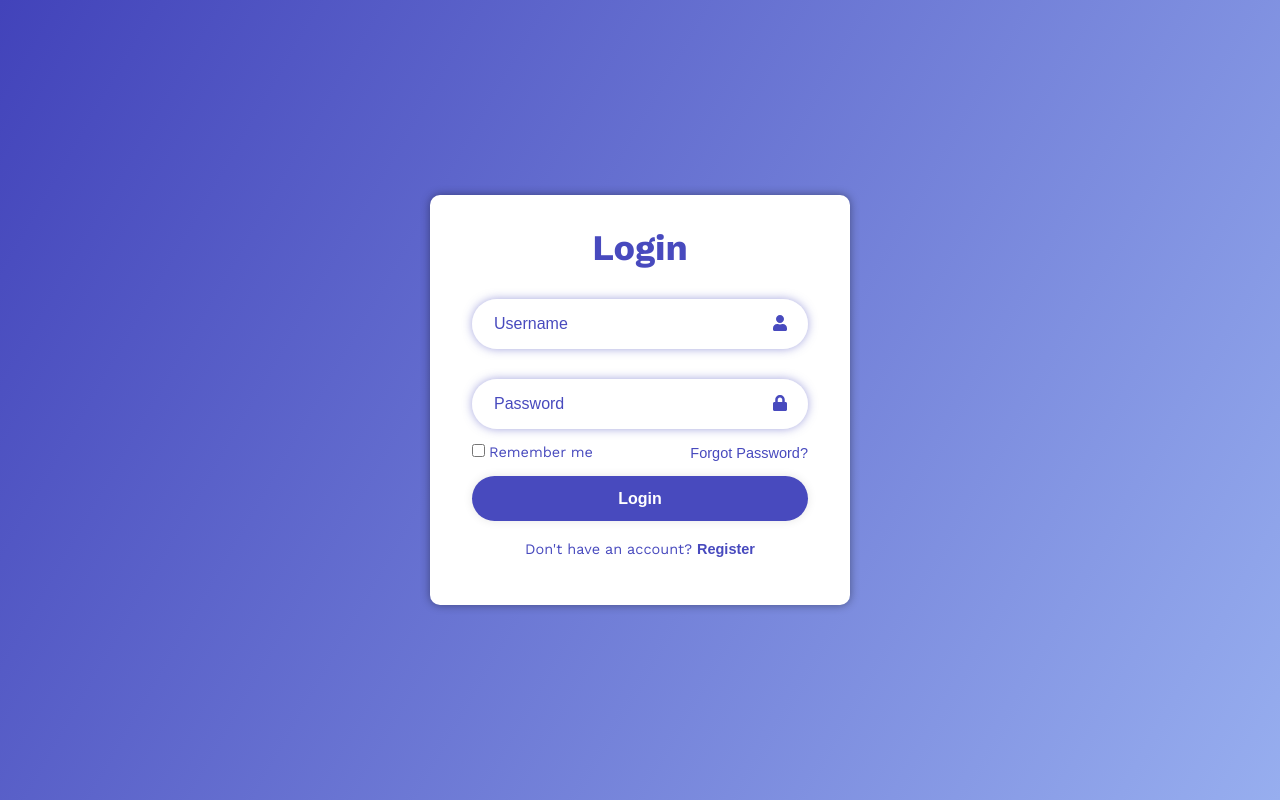
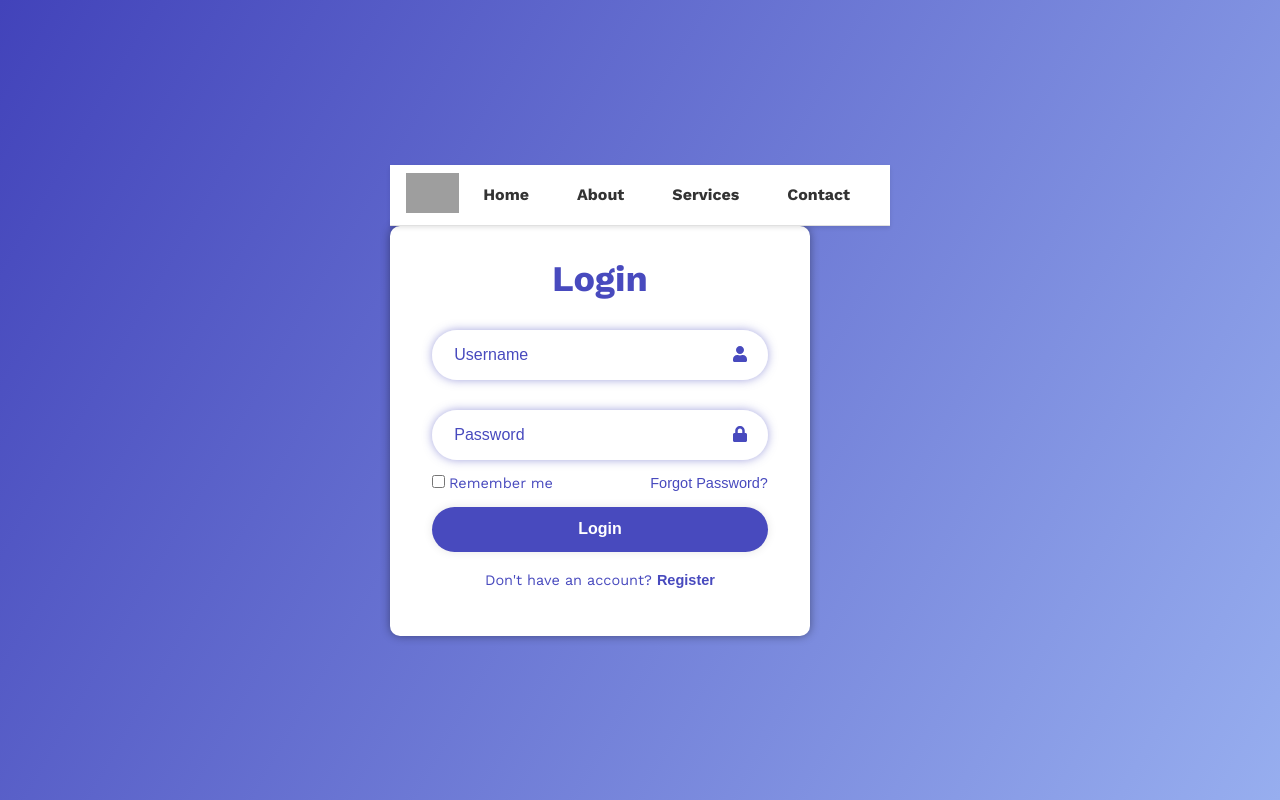
Before and after one commit to Henard-Gertzen/CMPG323-Project, a React (Create React App) app: page / in a window 1280 px wide. Built offline with nearby package versions, Linux system fonts and the light colour scheme; grey boxes are pictures that could not be loaded.

Commit message:
Modified code

```diff
--- a/src/App.jsx
+++ b/src/App.jsx
@@ -1,9 +1,11 @@
 import React from 'react'
 import { LoginPage } from './pages/LoginPage';
+import Navbar from './components/NavBar/NavBar';
 
 function App() {
   return (
     <main>
+      <Navbar />
       <LoginPage />
     </main>
   );
--- a/src/components/NavBar/NavBar.css
+++ b/src/components/NavBar/NavBar.css
@@ -1,19 +1,19 @@
 .navbar {
-    background-color: #fff; /* White background for a clean look */
-    border-bottom: 1px solid #e0e0e0; /* Light border at the bottom */
+    background-color: #fff;
+    border-bottom: 1px solid #e0e0e0;
     color: #333;
     padding: 0.5rem 1rem;
     display: flex;
     justify-content: space-between;
     align-items: center;
-    box-shadow: 0 2px 4px rgba(0, 0, 0, 0.1); /* Subtle shadow for depth */
+    box-shadow: 0 2px 4px rgba(0, 0, 0, 0.1);
     position: sticky;
     top: 0;
     z-index: 1000;
   }
 
   .navbar-logo img {
-    height: 40px; /* Adjust the height as needed */
+    height: 40px;
   }
 
   .navbar ul {
@@ -35,5 +35,5 @@
   }
 
   .navbar a:hover {
-    color: #007BFF; /* Interactive hover effect */
+    color: #007BFF;
   }
--- a/src/components/NavBar/NavBar.jsx
+++ b/src/components/NavBar/NavBar.jsx
@@ -1,6 +1,6 @@
 import React from 'react';
-import './Navbar.css';
-import logo from '../assets/logo.jpg'; // Import the logo image
+import "./NavBar.css";
+import logo from '../assets/logo.jpg';
 
 const Navbar = () => {
   return (
```
